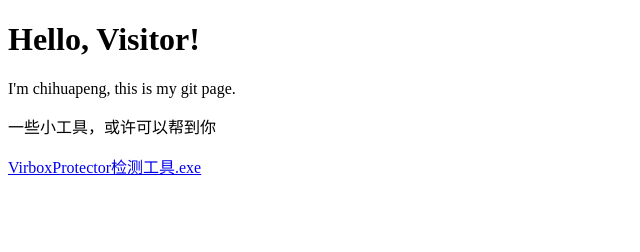
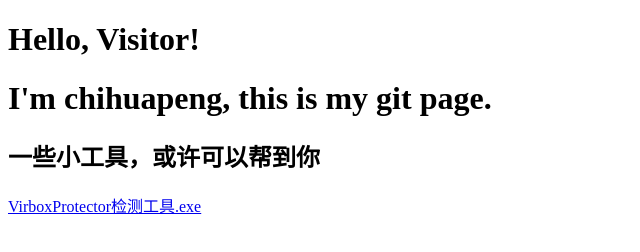
Before and after one commit to YStarScience/chihuapeng.github.io, a plain HTML site: page index.html in a window 1280 px wide. Shown: the whole page, without its empty margins (0-640 px from the left). Drawn offline with Linux system fonts and the light colour scheme.

Commit message:
Update index.html

```diff
--- a/index.html
+++ b/index.html
@@ -1,9 +1,13 @@
 <!DOCTYPE html>
 <html>
-<body>
-<h1>Hello, Visitor!</h1>
-<p>I'm chihuapeng, this is my git page.</p>
-<p>一些小工具，或许可以帮到你</p>
-<a href="https://github.com/chihuapeng/chihuapeng.github.io/raw/main/Virboxprotector%E5%8A%A0%E5%A3%B3%E6%A3%80%E6%B5%8B%E5%B7%A5%E5%85%B7.exe"> VirboxProtector检测工具.exe </a>
-</body>
+  <body>
+  <h1>Hello, Visitor!</h1>
+  <p>
+    <h1>I'm chihuapeng, this is my git page.</h1>
+  </p>
+  <p>
+    <h2>一些小工具，或许可以帮到你</h2>
+    <a href="https://github.com/chihuapeng/chihuapeng.github.io/raw/main/Virboxprotector%E5%8A%A0%E5%A3%B3%E6%A3%80%E6%B5%8B%E5%B7%A5%E5%85%B7.exe"> VirboxProtector检测工具.exe </a>
+  </p>
+  </body>
 </html>
```
